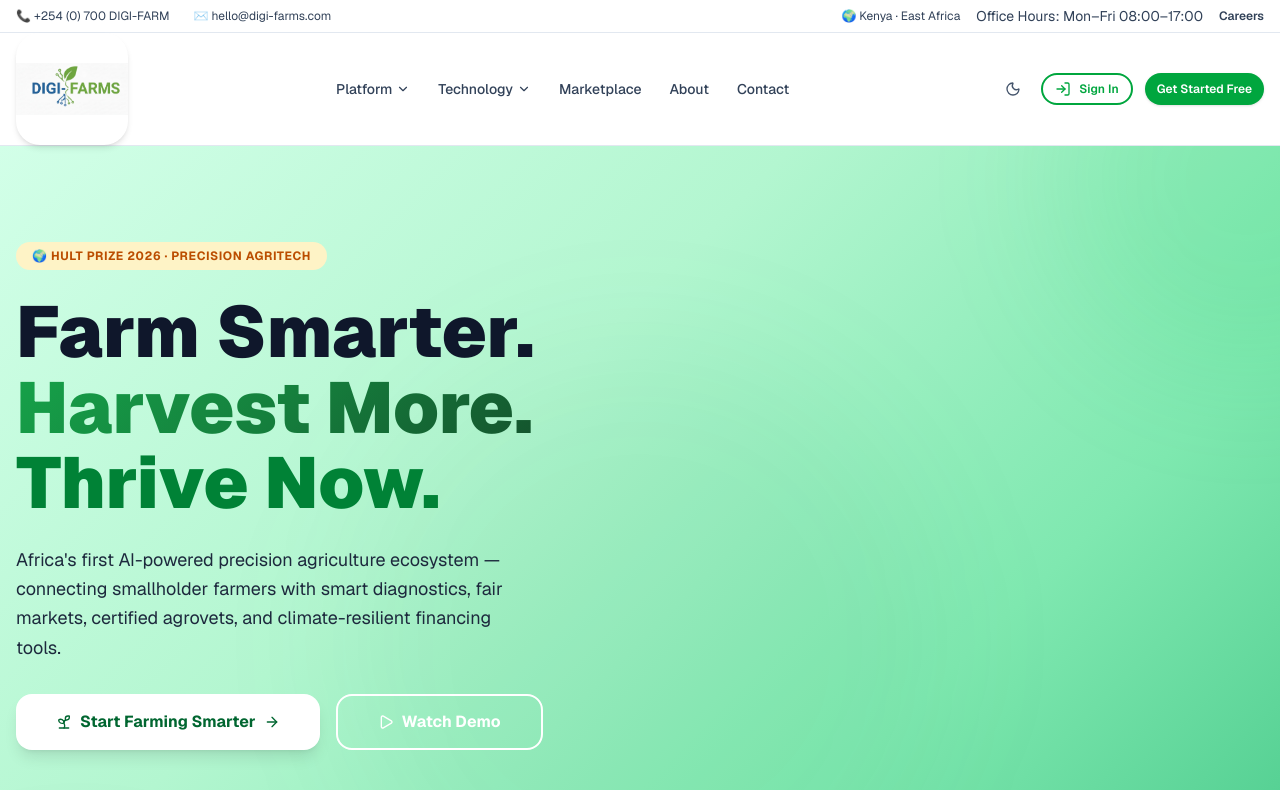
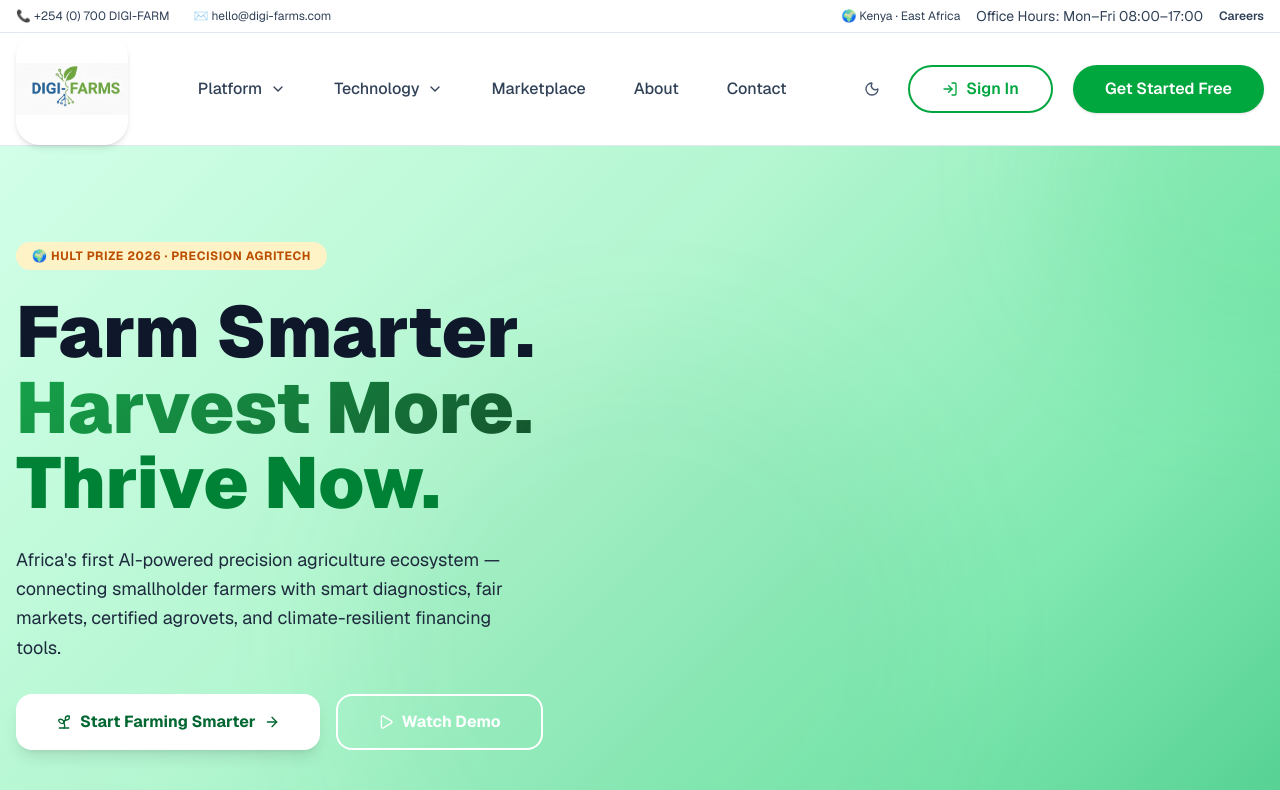
Before and after one commit to Faqih001/digi-farms, a Next.js app: page / in a window 1280 px wide. Shown: the top 790 px of the page. Built offline with nearby package versions, Linux system fonts and the light colour scheme.

Commit message:
fix: enhance header navigation styles for improved spacing and accessibility with adjusted button sizes and gaps

```diff
--- a/components/layout/header.tsx
+++ b/components/layout/header.tsx
@@ -84,7 +84,7 @@ export default function Header() {
             </Link>
 
             {/* Desktop Nav */}
-            <nav className="hidden lg:flex items-center gap-1">
+            <nav className="hidden lg:flex items-center gap-4">
               {navLinks.map((link) =>
                 link.children ? (
                   <div
@@ -93,9 +93,9 @@ export default function Header() {
                     onMouseEnter={() => setOpenDropdown(link.label)}
                     onMouseLeave={() => setOpenDropdown(null)}
                   >
-                    <button className="flex items-center gap-1 px-3 py-2 rounded-lg text-sm font-medium text-slate-700 dark:text-slate-200 hover:text-green-600 hover:bg-green-50 dark:hover:bg-green-950 transition-all">
+                    <button className="flex items-center gap-2 px-4 py-2 rounded-lg text-base font-medium text-slate-700 dark:text-slate-200 hover:text-green-600 hover:bg-green-50 dark:hover:bg-green-950 transition-all">
                       {link.label}
-                      <ChevronDown className={cn("w-3.5 h-3.5 transition-transform duration-200", openDropdown === link.label && "rotate-180")} />
+                      <ChevronDown className={cn("w-4 h-4 transition-transform duration-200", openDropdown === link.label && "rotate-180")} />
                     </button>
 
                     {openDropdown === link.label && (
@@ -120,7 +120,7 @@ export default function Header() {
                   <Link
                     key={link.label}
                     href={link.href}
-                    className="px-3 py-2 rounded-lg text-sm font-medium text-slate-700 dark:text-slate-200 hover:text-green-600 hover:bg-green-50 dark:hover:bg-green-950 transition-all"
+                    className="px-4 py-2 rounded-lg text-base font-medium text-slate-700 dark:text-slate-200 hover:text-green-600 hover:bg-green-50 dark:hover:bg-green-950 transition-all"
                   >
                     {link.label}
                   </Link>
@@ -129,7 +129,7 @@ export default function Header() {
             </nav>
 
             {/* CTA Buttons */}
-            <div className="hidden lg:flex items-center gap-3">
+            <div className="hidden lg:flex items-center gap-5">
               {mounted && (
                 <button
                   onClick={() => setTheme(theme === "dark" ? "light" : "dark")}
@@ -139,13 +139,13 @@ export default function Header() {
                   {theme === "dark" ? <Sun className="w-4 h-4" /> : <Moon className="w-4 h-4" />}
                 </button>
               )}
-              <Button variant="outline" size="sm" asChild>
+              <Button variant="outline" size="lg" asChild>
                 <Link href="/login">
                   <LogIn className="w-4 h-4" />
                   Sign In
                 </Link>
               </Button>
-              <Button size="sm" asChild>
+              <Button size="lg" asChild>
                 <Link href="/register">Get Started Free</Link>
               </Button>
             </div>
--- a/next.config.ts
+++ b/next.config.ts
@@ -7,6 +7,7 @@ const nextConfig: NextConfig = {
       { protocol: "https", hostname: "**.githubusercontent.com" },
       { protocol: "https", hostname: "lh3.googleusercontent.com" },
     ],
+    qualities: [75, 90],
   },
   experimental: {
     serverActions: { bodySizeLimit: "4mb" },
```
